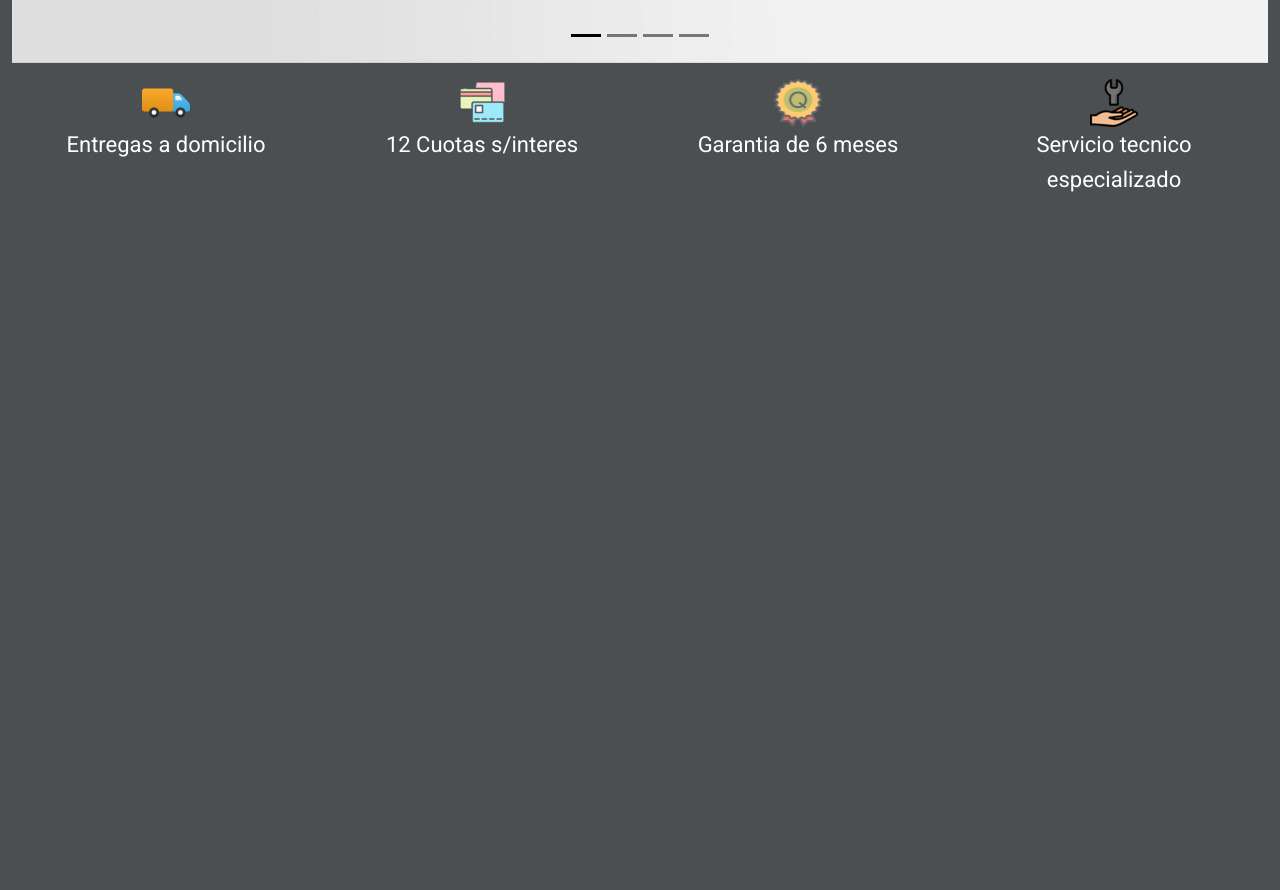
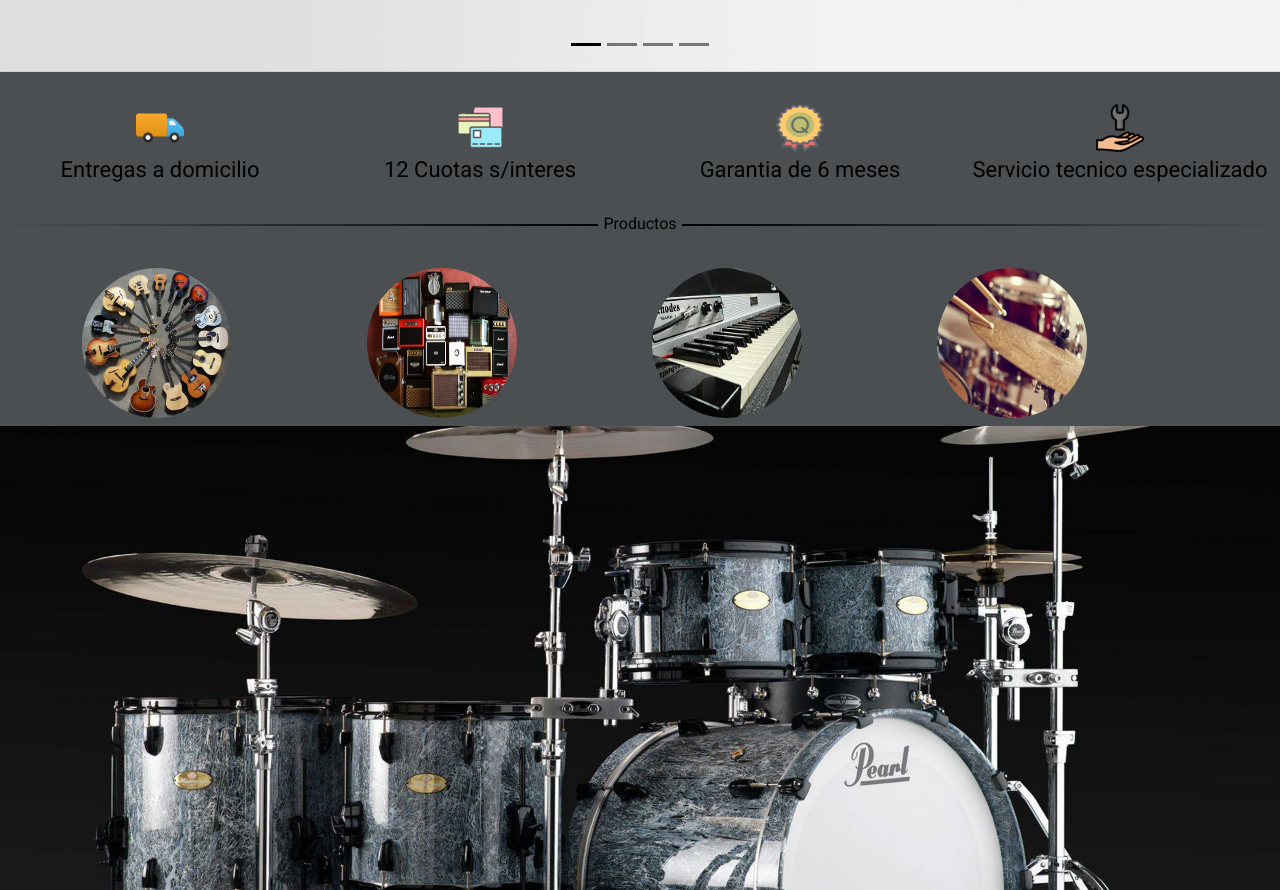
Before and after one commit to Leampa/ProFi_Le_Pa, a plain HTML site: page index.html in a window 1280 px wide. Shown: the part 665-1555 px from the top of the page. Before the commit the page ends 894 px from the top, so only its background shows below. Drawn offline with nearby package versions, Linux system fonts and the light colour scheme.

Commit message:
Agrege line division mas iconos productos

```diff
--- a/diseno/estilo.css
+++ b/diseno/estilo.css
@@ -9,9 +9,18 @@ background-color: #4c4f52;
 .iconos{
     text-align: center;
     font-size: 16px;
-    color: white;
+    color: black;
+}
 
+#carouselExampleDark{
+    margin: 0px;
+    padding: 0px;
 }
+
+.productos img{
+    border-radius: 75px;
+}
+
 
 
 /* Sidebar para mobile */
@@ -45,7 +54,7 @@ left: 0;
     visibility: visible;
 }
 
-
+/* Fin navegador */
 
 /* Media queries */
 
@@ -64,14 +73,58 @@ left: 0;
                .iconos{
                 text-align: center;
                 font-size: 22px;
-                color: white;
                 }
-
                 .iconos img{
                     height:48px;
                     width:48px;
                 }
+                .productos img{
+                    border-radius: 75px;
+                    width: 150px;
+                    height: 150px;
+                }
+
             }
 
     }
 }
+
+
+
+
+/* Linea division */
+
+.divider {								/* minor cosmetics */
+    display: table;
+    font-size: 24px;
+    text-align: center;
+    width: 75%; 						/* divider width */
+    margin: 40px auto;					/* spacing above/below */
+}
+.divider span { display: table-cell; position: relative; }
+.divider span:first-child, .divider span:last-child {
+    width: 50%;
+    top: 13px;							/* adjust vertical align */
+    -moz-background-size: 100% 2px; 	/* line width */
+    background-size: 100% 2px; 			/* line width */
+    background-position: 0 0, 0 100%;
+    background-repeat: no-repeat;
+}
+.divider span:first-child {				/* color changes in here */
+    background-image: -webkit-gradient(linear, 0 0, 0 100%, from(transparent), to(#000));
+    background-image: -webkit-linear-gradient(180deg, transparent, #000);
+    background-image: -moz-linear-gradient(180deg, transparent, #000);
+    background-image: -o-linear-gradient(180deg, transparent, #000);
+    background-image: linear-gradient(90deg, transparent, #000);
+}
+.divider span:nth-child(2) {
+    color: #000; padding: 0px 5px; width: auto; white-space: nowrap;
+}
+.divider span:last-child {				/* color changes in here */
+    background-image: -webkit-gradient(linear, 0 0, 0 100%, from(#000), to(transparent));
+    background-image: -webkit-linear-gradient(180deg, #000, transparent);
+    background-image: -moz-linear-gradient(180deg, #000, transparent);
+    background-image: -o-linear-gradient(180deg, #000, transparent);
+    background-image: linear-gradient(90deg, #000, transparent);
+}
+/* Fin linea division */
--- a/index.html
+++ b/index.html
@@ -20,7 +20,6 @@
 </head>
 
 <body>
-
     <div class="container-fluid headcont ">
         <div class="row">
             <div class="col-lg-3 col-xs-12 d-flex justify-content-center">
@@ -33,31 +32,30 @@
                 <a class="btn btn-primary" style="background-color: #ac2bac;" href="#!" role="button"><i class="fab fa-instagram"></i></a>
                 <a class="btn btn-primary" style="background-color: #ed302f;" href="#!" role="button"><i class="fab fa-youtube"></i></a>
                 <a class="btn btn-primary" style="background-color: #3b5998;" href="#!" role="button"><i class="fab fa-facebook-f"></i></a>
-
             </div>
         </div>
     </div>
 
     <nav class="navbar navbar-expand-lg navbar-dark bg-dark main-navigation"> <!--ACtive para que funcione-->
-
         <div class="container-fluid">
             <a class="navbar-brand order-2 order-lg-1 mr-auto mr-lg-3 ml-3 ml-lg-0 disabled">Music Ins.</a>
             <button class="navbar-toggler" type="button">
                 <span class="navbar-toggler-icon"></span>
             </button>
-
             <div class="overlay d-flex d-lg-none">
             </div>
-
-                <div class="order-lg-2 bg-dark d-lg-flex w-100 pb-3 pb-lg-0 sidebar"         id="navbarSupportedContent">
+                <div class="order-lg-2 bg-dark d-lg-flex w-100 pb-3 pb-lg-0 sidebar" id="navbarSupportedContent">
                     <ul class="navbar-nav mr-lg-auto mb-2 mb-lg-0">
                         <li class="nav-item dropdown">
                             <a class="nav-link px-3 px-lg-2 dropdown-toggle" href="#" id="navbarDropdown" role="button" data-bs-toggle="dropdown" aria-expanded="false">Productos</a>
                                 <ul class="dropdown-menu" aria-labelledby="navbarDropdown">
                                     <li><a class="dropdown-item" href="#">Cuerdas</a></li>
+                                    <li><a class="dropdown-item" href="#">Amplificador</a></li>
                                     <li><a class="dropdown-item" href="#">Teclas</a></li>
-                                    <li><hr class="dropdown-divider"></li>
-                                    <li><a class="dropdown-item" href="#">Something else here</a></li>
+                                    <li><a class="dropdown-item" href="#">Percu</a></li>
+
+                                    <!-- <li><hr class="dropdown-divider"></li>
+                                    <li><a class="dropdown-item" href="#">Something else here</a></li> -->
                                 </ul>
                         </li>
                         <li class="nav-item">
@@ -87,11 +85,11 @@
                     <button type="button" data-bs-target="#carouselExampleDark" data-bs-slide-to="0" class="active" aria-current="true" aria-label="Slide 1"></button>
                     <button type="button" data-bs-target="#carouselExampleDark" data-bs-slide-to="1" aria-label="Slide 2"></button>
                     <button type="button" data-bs-target="#carouselExampleDark" data-bs-slide-to="2" aria-label="Slide 3"></button>
-                  <button type="button" data-bs-target="#carouselExampleDark" data-bs-slide-to="3" aria-label="Slide 4"></button>
+                    <button type="button" data-bs-target="#carouselExampCaptions" data-bs-slide-to="3" aria-label="Slide 4"></button>
                 </div>
                 <div class="carousel-inner">
                     <div class="carousel-item active" data-bs-interval="10000">
-                    <img src="imagenes/fenderinstportad.jpg" class="d-block w-100" alt="...">
+                        <img src="imagenes/fenderinstportad.jpg" class="d-block w-100" alt="cuerdas">
                         <div class="carousel-caption d-none d-md-block">
                         </div>
                 </div>
@@ -120,15 +118,10 @@
                     <span class="visually-hidden">Next</span>
                 </button>
         </div>
-
-
-
-
-
     </div>
 
 
-        <div class="row p-2 my-2 iconos">
+        <div class="row my-2 pt-4 iconos">
             <div class="col-lg-3 col-6">
                 <img src="imagenes/camion.png" alt="iconcamion" width="30px" height="30px">
                 <p>Entregas a domicilio</p>
@@ -150,16 +143,38 @@
             </div>
 
             <div class="col-3">
-
+            </div>
         </div>
 
     </div>
 
+        <div class="divider"><span></span><span>Productos</span><span></span></div>
 
+    <div class="container">
+        <div class="row my-2 pt-4 productos">
+            <div class="col-lg-3 col-3">
+                <img src="imagenes/guitarras.jpg" alt="Cuerdas" width="80px" height="80px">
+            </div>
+            <div class="col-lg-3 col-3">
+                <img src="imagenes/amps.jpg" alt="amps" width="80px" height="80px">
+            </div>
+            <div class="col-lg-3 col-3">
+                <img src="imagenes/rhodes.jpg" alt="teclas" width="80px" height="80px">
+            </div>
+            <div class="col-lg-3 col-3">
+                <img src="imagenes/batapalillos.jpg" alt="percu" width="80px" height="80px">
+            </div>
 
 
             </div>
 
+            <div class="col-3">
+            </div>
+        </div>
+    </div>
+
+
+    <img src="imagenes/bataedit.jpg" class="d-block w-100" alt="Bata">
 
     <!-- Script MDBBootstrap -->
 
```
Also changed, not shown: imagenes/amps.jpg (added), imagenes/batapalillos.jpg (added), imagenes/guitarras.jpg (added), imagenes/paredmarshall.jpg (deleted), imagenes/rhodes.jpg (added). Lines whose indentation alone changed are shown as unchanged.
